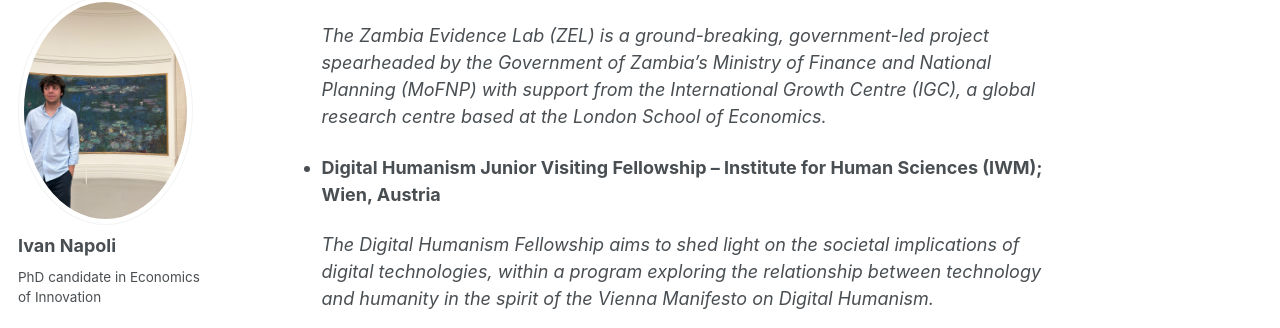
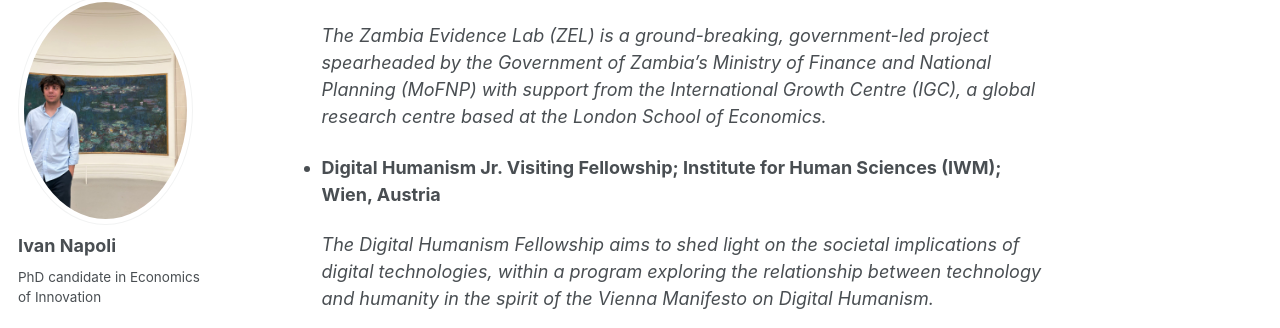
Before and after one commit to IvanNapo/IvanNapo.github.io, a Jekyll site: the page built from _pages/research.md, in a window 1280 px wide and 900 px high, scrolled down 629 px. Shown: the part 103-431 px from the top of the window. Built offline with Jekyll 4.4.1, drawn with Linux system fonts in a browser that asks for light colours.

Commit message:
Update research.md

```diff
--- a/_pages/research.md
+++ b/_pages/research.md
@@ -27,7 +27,7 @@ author_profile: true
 - **Zambia Evidence Lab (ZEL) PhD Visiting Fellowship; IGC, LSE; Lusaka, Zambia**
 
   *The Zambia Evidence Lab (ZEL) is a ground-breaking, government-led project spearheaded by the Government of Zambia’s Ministry of Finance and National Planning (MoFNP) with support from the International Growth Centre (IGC), a global research centre based at the London School of Economics.*
-- **Digital Humanism Junior Visiting Fellowship – Institute for Human Sciences (IWM); Wien, Austria**
+- **Digital Humanism Jr. Visiting Fellowship; Institute for Human Sciences (IWM); Wien, Austria**
 
    *The Digital Humanism Fellowship aims to shed light on the societal implications of digital technologies, within a program exploring the relationship between technology and humanity in the spirit of the Vienna Manifesto on Digital Humanism.*
 - **PhD student Università Cattolica del Sacro Cuore; Milan, Italy**
```
